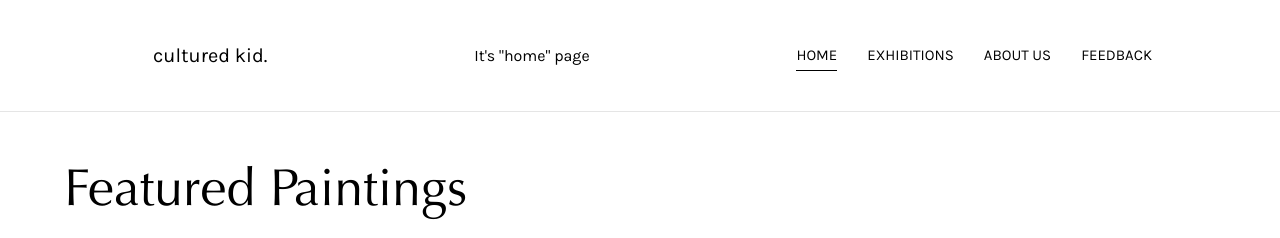
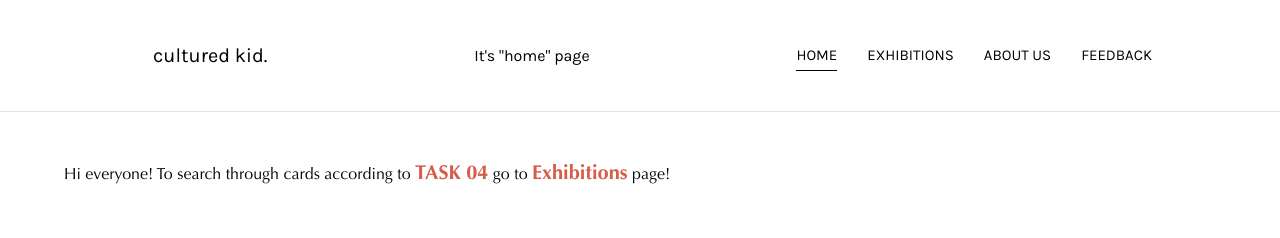
Before and after one commit to zhuravskayalina/art_gallery, a React (Vite) app in the folder react-ts-app/: page / in a window 1280 px wide. Shown: the top 238 px of the page. Built offline with nearby package versions, Linux system fonts and the light colour scheme; some icons are missing.

Commit message:
feat: note about task

```diff
--- a/react-ts-app/src/components/Home/Home.tsx
+++ b/react-ts-app/src/components/Home/Home.tsx
@@ -9,6 +9,9 @@ const Home = () => {
   return (
     <main className={cx('main')}>
       <section className={cx('main__container')}>
+        <div className={cx('info')}>
+          Hi everyone! To search through cards according to <span className={cx('accent')}>TASK 04</span> go to <span className={cx('accent')}>Exhibitions</span> page!
+        </div>
         <h1 className={cx('main__heading')}>Featured Paintings</h1>
         <Cards paintings={paintings} />
       </section>
--- a/react-ts-app/src/components/Home/home.module.scss
+++ b/react-ts-app/src/components/Home/home.module.scss
@@ -37,3 +37,9 @@
     }
   }
 }
+
+.accent {
+  font-weight: bold;
+  color: colors.$salmon;
+  font-size: 20px;
+}
```
